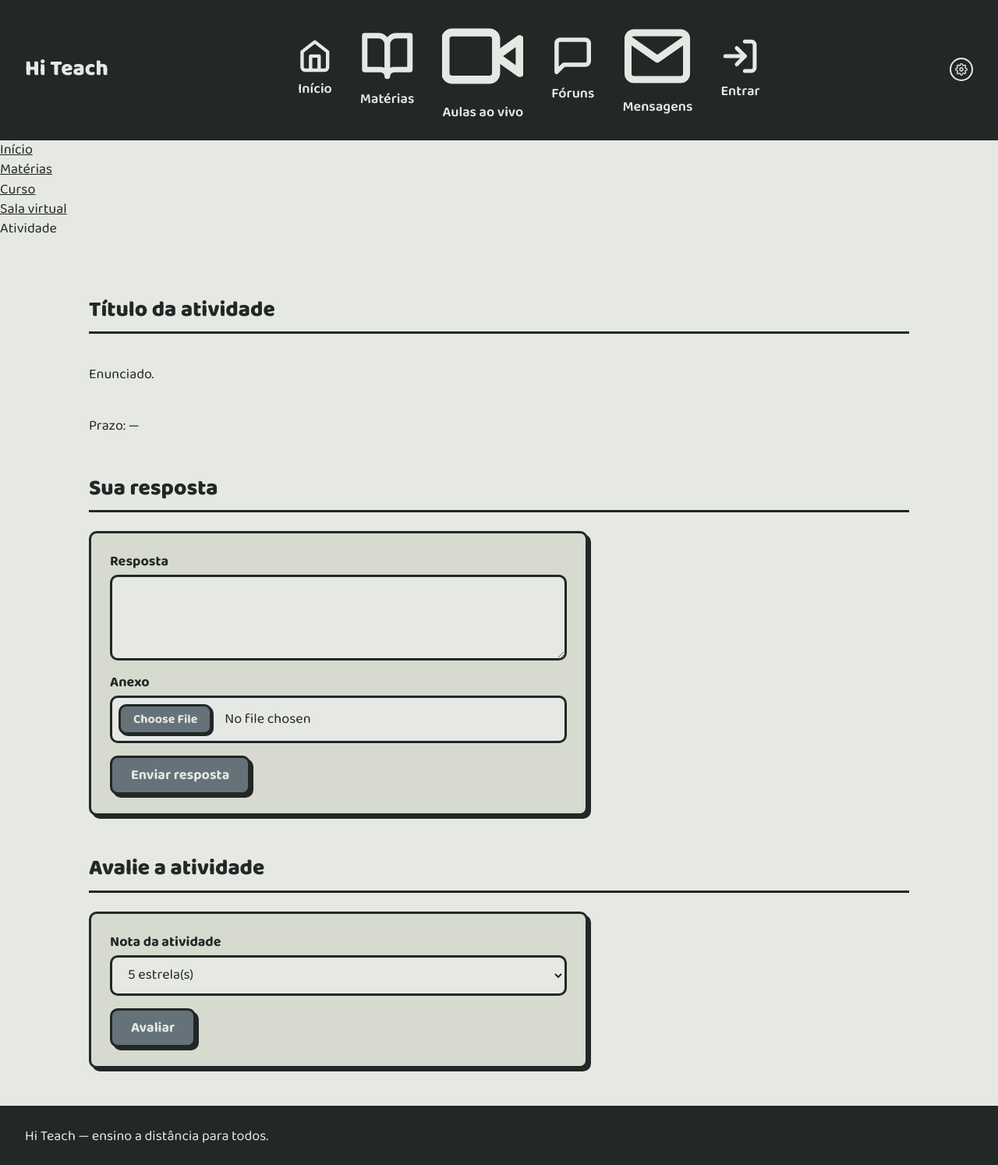
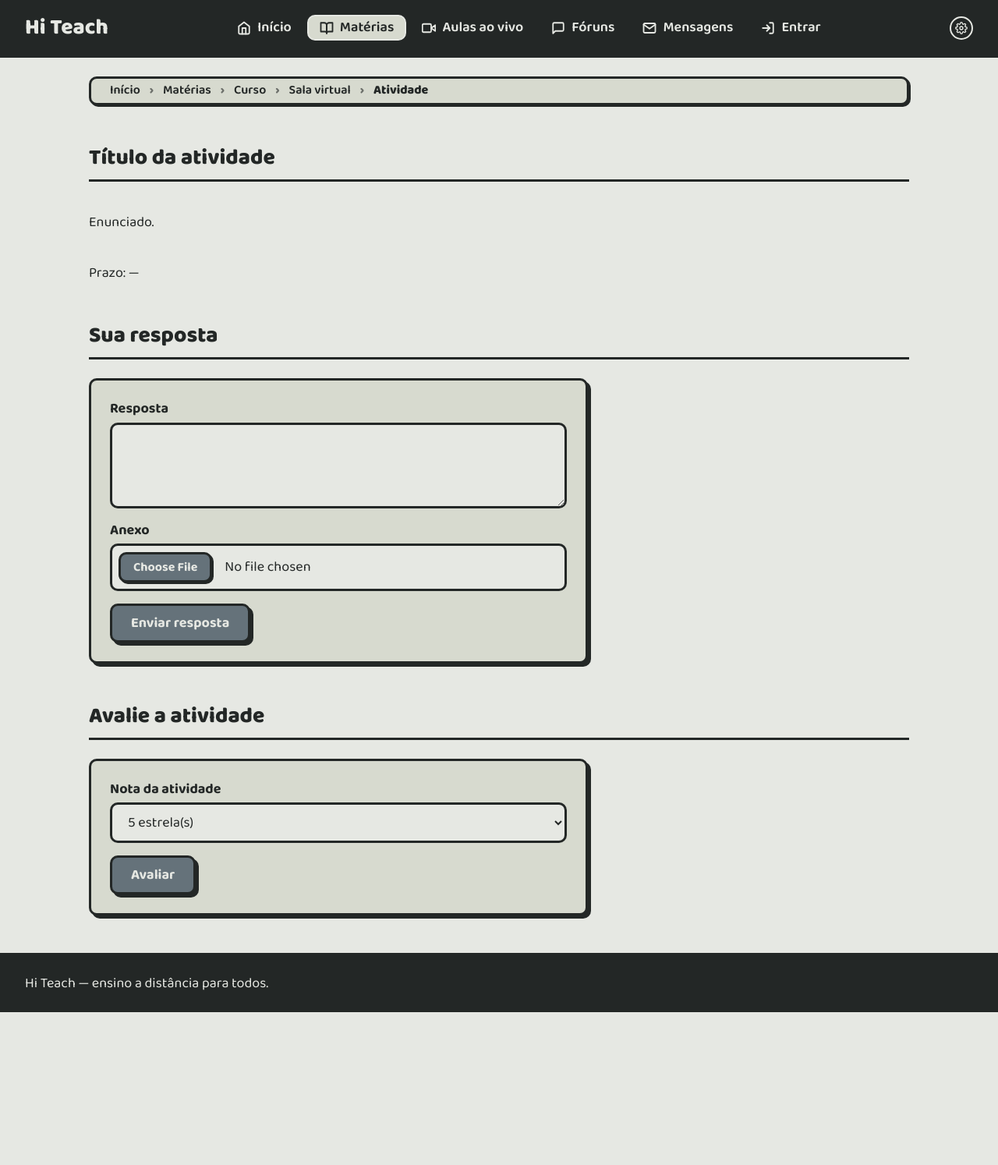
Before and after one commit to Odudz/Projeto_Hi-Teach_Underdog, a PHP site: page /activity.php in a window 1280 px wide. Shown: the whole page at 78% size. After the commit the page ends 1298 px from the top, so only its background shows below. Run offline with PHP 8.4, Linux system fonts and the light colour scheme.

Commit message:
Refactor nav-link styles and add breadcrumb layout

```diff
--- a/Underdog Project/Interface_Principal/css/components.css
+++ b/Underdog Project/Interface_Principal/css/components.css
@@ -1,7 +1,9 @@
 .nav-link {
   position: relative;
   isolation: isolate;
-  display: block;
+  display: flex;
+  align-items: center;
+  gap: var(--space-2);
   padding: var(--space-1) var(--space-3);
   border-radius: var(--radius);
   color: inherit;
@@ -10,6 +12,11 @@
   transition:
     color var(--duration-base) var(--ease-out),
     transform var(--duration-base) var(--ease-bounce);
+}
+.nav-icon {
+  flex-shrink: 0;
+  width: 18px;
+  height: 18px;
 }
 .nav-link::before {
   content: "";
@@ -42,10 +49,12 @@
 .nav-link:active {
   transform: translateY(0) scale(0.94);
 }
-.nav-link[aria-current="page"] {
+.nav-link[aria-current="page"],
+.nav-link[aria-current="true"] {
   color: var(--color-text);
 }
-.nav-link[aria-current="page"]::before {
+.nav-link[aria-current="page"]::before,
+.nav-link[aria-current="true"]::before {
   background: var(--color-surface);
   opacity: 1;
   transform: none;
@@ -119,6 +128,14 @@
 }
 .button-danger:hover {
   background: var(--color-primary);
+}
+.button-delete {
+  background: var(--color-danger);
+  color: var(--color-on-danger);
+}
+.button-delete:hover {
+  background: var(--color-danger-hover);
+  color: var(--color-on-danger);
 }
 
 .form {
@@ -483,3 +500,78 @@ textarea.form-input {
 .forum-author-name {
   font-weight: 800;
 }
+
+/* Trilha de navegação (breadcrumb) */
+.crumbs-bar {
+  width: 100%;
+  max-width: var(--container-width);
+  margin: 0 auto;
+  padding: var(--space-4) var(--space-4) 0;
+}
+body:has(.crumbs-bar) .main-content {
+  padding-top: var(--space-4);
+}
+.crumbs {
+  display: flex;
+  flex-wrap: wrap;
+  align-items: center;
+  gap: var(--space-1);
+  padding: var(--space-1) var(--space-3);
+  background: var(--color-surface);
+  border: var(--border);
+  border-radius: var(--radius);
+  box-shadow: var(--shadow-sm);
+  font-size: var(--font-size-sm);
+}
+.crumb {
+  display: flex;
+  align-items: center;
+  gap: var(--space-1);
+  min-width: 0;
+  animation: header-drop var(--duration-slow) var(--ease-out)
+    calc(500ms + var(--i, 0) * 60ms) both;
+}
+.crumb + .crumb::before {
+  content: "›";
+  font-weight: 800;
+  opacity: 0.6;
+}
+.crumb-link {
+  padding: 0 var(--space-2);
+  border-radius: var(--radius);
+  font-weight: 600;
+  text-decoration: none;
+  transition:
+    background-color var(--duration-base) var(--ease-out),
+    color var(--duration-base) var(--ease-out);
+}
+.crumb-link:hover,
+.crumb-link:focus-visible {
+  background: var(--color-primary);
+  color: var(--color-on-primary);
+}
+.crumb-current {
+  max-width: 32ch;
+  padding: 0 var(--space-2);
+  overflow: hidden;
+  font-weight: 800;
+  text-overflow: ellipsis;
+  white-space: nowrap;
+}
+
+@media (max-width: 640px) {
+  .crumbs-bar {
+    padding: var(--space-3) var(--space-3) 0;
+  }
+  .crumbs {
+    flex-wrap: nowrap;
+    overflow-x: auto;
+  }
+  .crumb {
+    flex-shrink: 0;
+    white-space: nowrap;
+  }
+  .crumb-current {
+    max-width: 22ch;
+  }
+}
```
